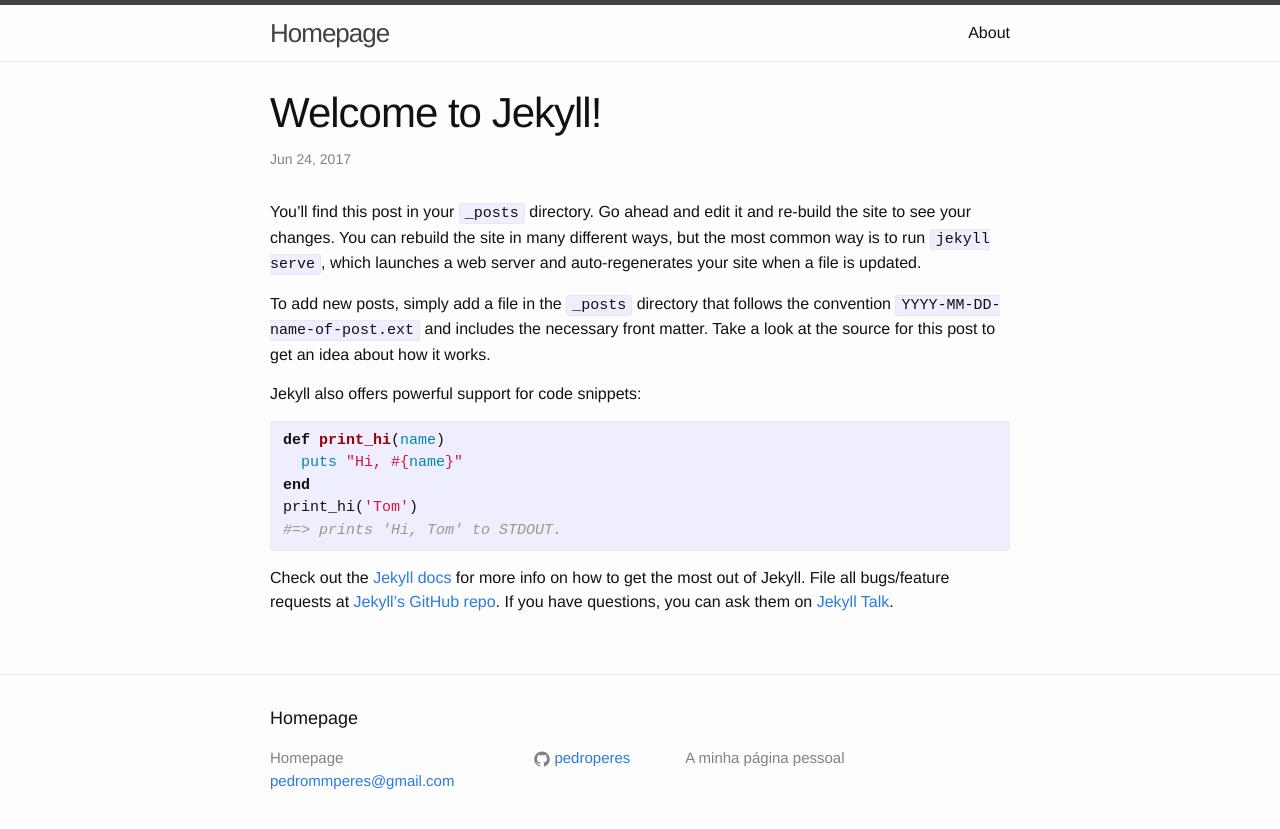
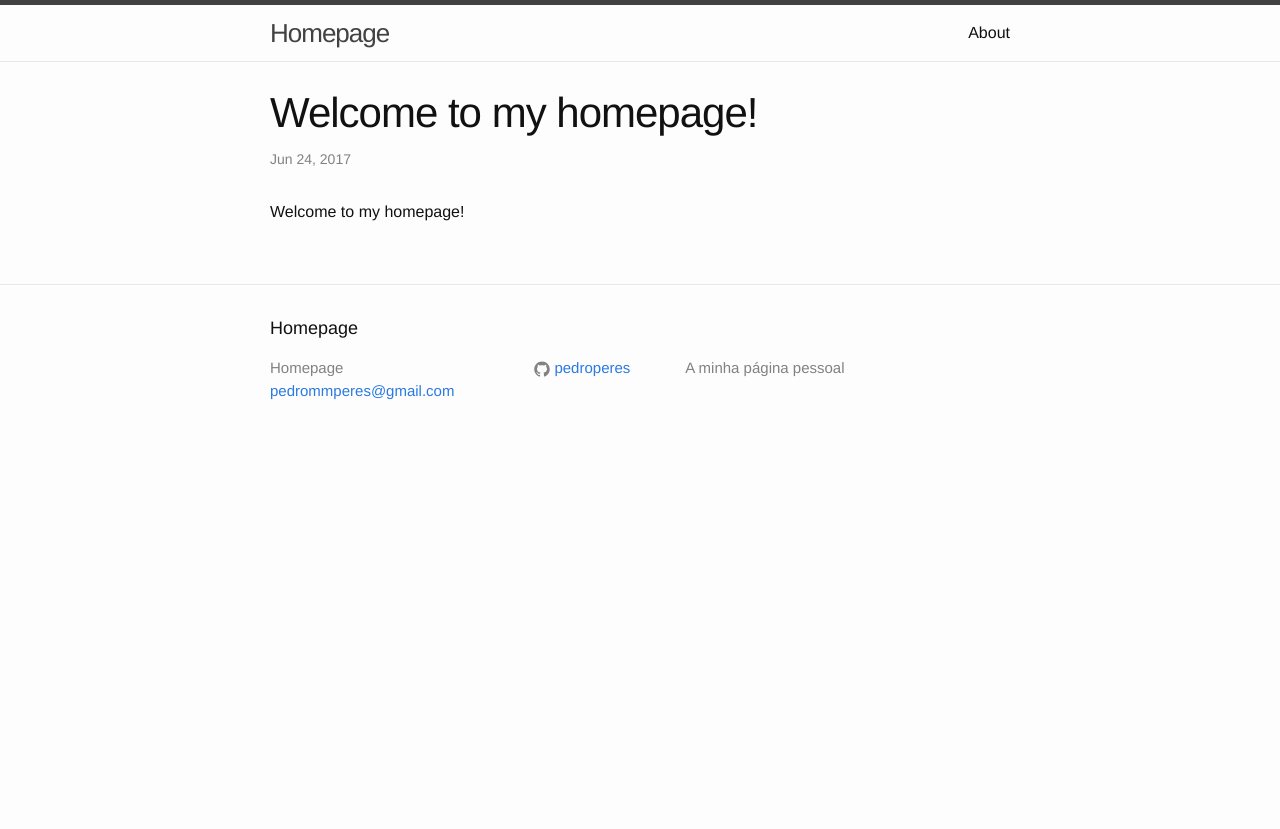
Before and after one commit to pedroperes/pedroperes.github.io, a Jekyll site: the page built from _posts/2017-06-24-welcome-to-jekyll.markdown, in a window 1280 px wide. Shown: the top 829 px of the page. Built offline with Jekyll 4.4.1, drawn with Linux system fonts in a browser that asks for light colours.

Commit message:
Update 2017-06-24-welcome-to-jekyll.markdown

```diff
--- a/_posts/2017-06-24-welcome-to-jekyll.markdown
+++ b/_posts/2017-06-24-welcome-to-jekyll.markdown
@@ -1,25 +1,8 @@
 ---
 layout: post
-title:  "Welcome to Jekyll!"
+title:  "Welcome to my homepage!"
 date:   2017-06-24 21:27:35 +0000
-categories: jekyll update
+categories: my posts
 ---
-You’ll find this post in your `_posts` directory. Go ahead and edit it and re-build the site to see your changes. You can rebuild the site in many different ways, but the most common way is to run `jekyll serve`, which launches a web server and auto-regenerates your site when a file is updated.
 
-To add new posts, simply add a file in the `_posts` directory that follows the convention `YYYY-MM-DD-name-of-post.ext` and includes the necessary front matter. Take a look at the source for this post to get an idea about how it works.
-
-Jekyll also offers powerful support for code snippets:
-
-{% highlight ruby %}
-def print_hi(name)
-  puts "Hi, #{name}"
-end
-print_hi('Tom')
-#=> prints 'Hi, Tom' to STDOUT.
-{% endhighlight %}
-
-Check out the [Jekyll docs][jekyll-docs] for more info on how to get the most out of Jekyll. File all bugs/feature requests at [Jekyll’s GitHub repo][jekyll-gh]. If you have questions, you can ask them on [Jekyll Talk][jekyll-talk].
-
-[jekyll-docs]: http://jekyllrb.com/docs/home
-[jekyll-gh]:   https://github.com/jekyll/jekyll
-[jekyll-talk]: https://talk.jekyllrb.com/
+Welcome to my homepage!
```
